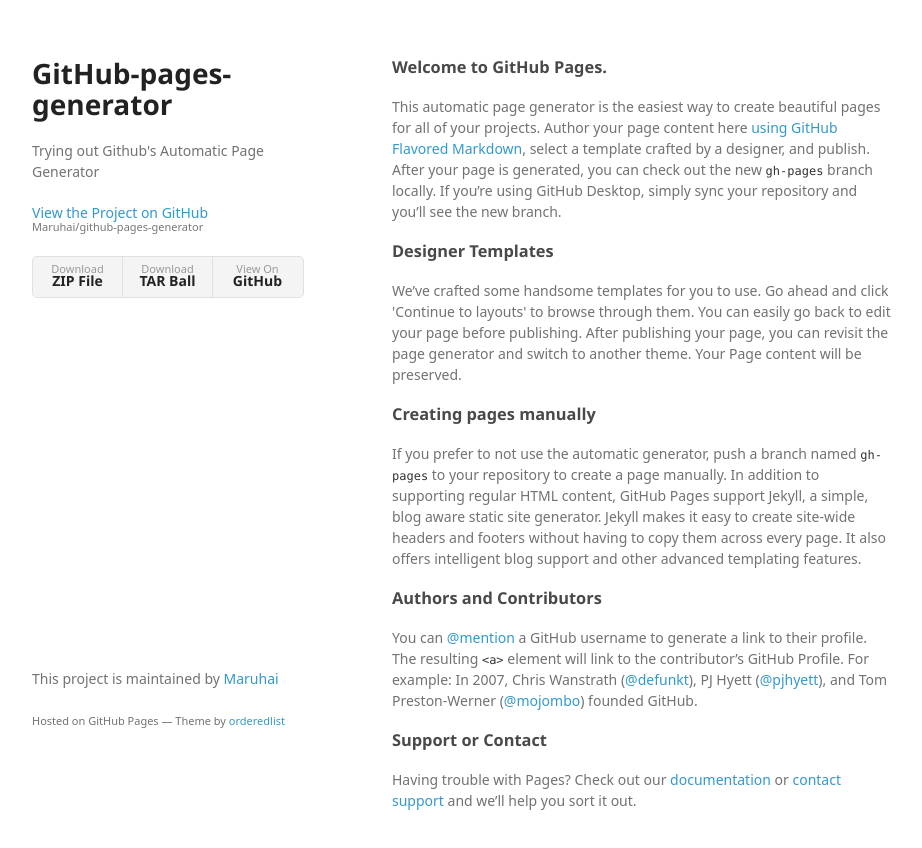
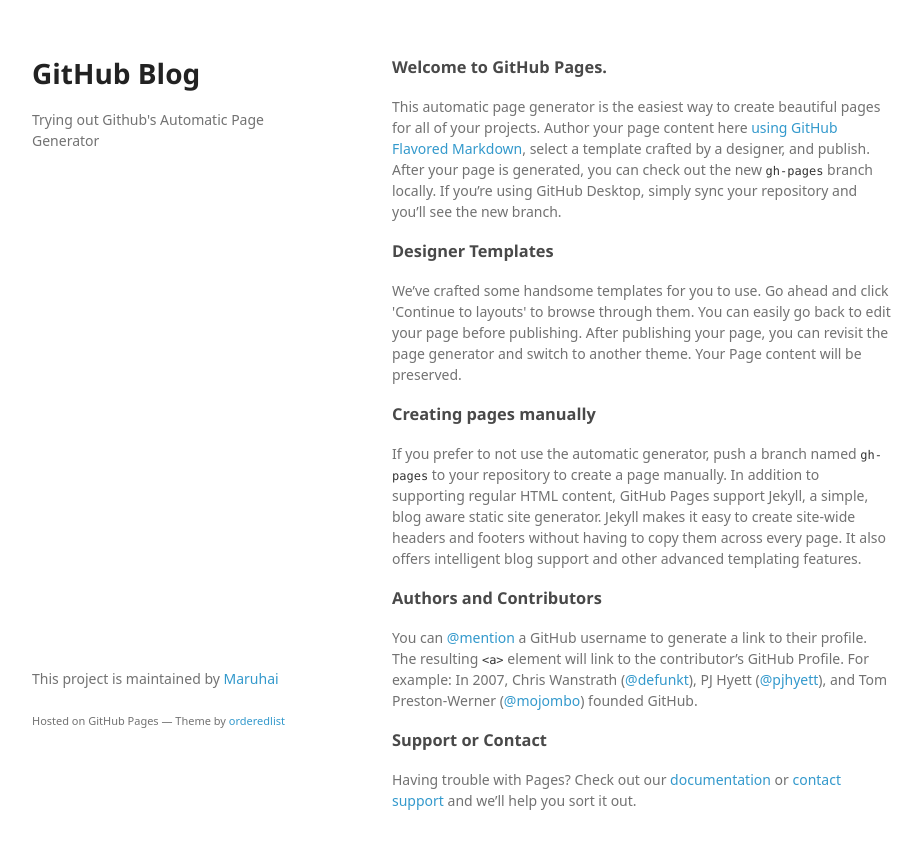
Before and after one commit to Maruhai/github-blog, a plain HTML site: page index.html in a window 1280 px wide. Shown: the whole page, without its empty margins (178-1100 px from the left). Drawn offline with Linux system fonts and the light colour scheme; a web font is replaced by a local one.

Commit message:
Made more like a blog

```diff
--- a/index.html
+++ b/index.html
@@ -15,17 +15,8 @@
   <body>
     <div class="wrapper">
       <header>
-        <h1>GitHub-pages-generator</h1>
+        <h1>GitHub Blog</h1>
         <p>Trying out Github&#39;s Automatic Page Generator</p>
-
-        <p class="view"><a href="https://github.com/Maruhai/github-pages-generator">View the Project on GitHub <small>Maruhai/github-pages-generator</small></a></p>
-
-
-        <ul>
-          <li><a href="https://github.com/Maruhai/github-pages-generator/zipball/master">Download <strong>ZIP File</strong></a></li>
-          <li><a href="https://github.com/Maruhai/github-pages-generator/tarball/master">Download <strong>TAR Ball</strong></a></li>
-          <li><a href="https://github.com/Maruhai/github-pages-generator">View On <strong>GitHub</strong></a></li>
-        </ul>
       </header>
       <section>
         <h3>
```
